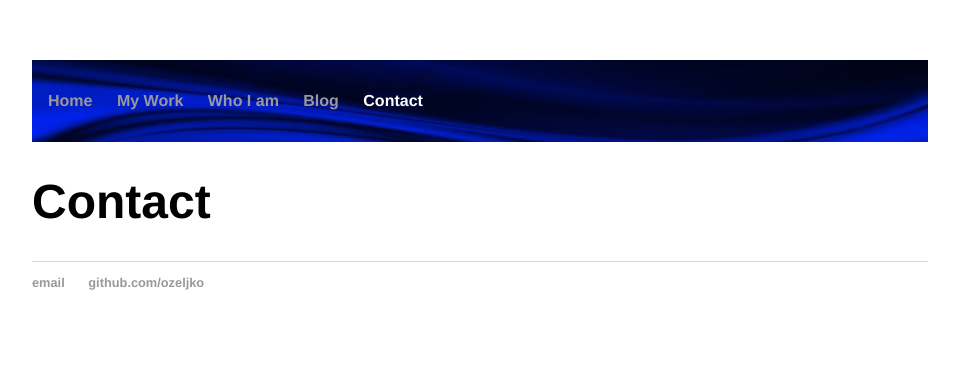
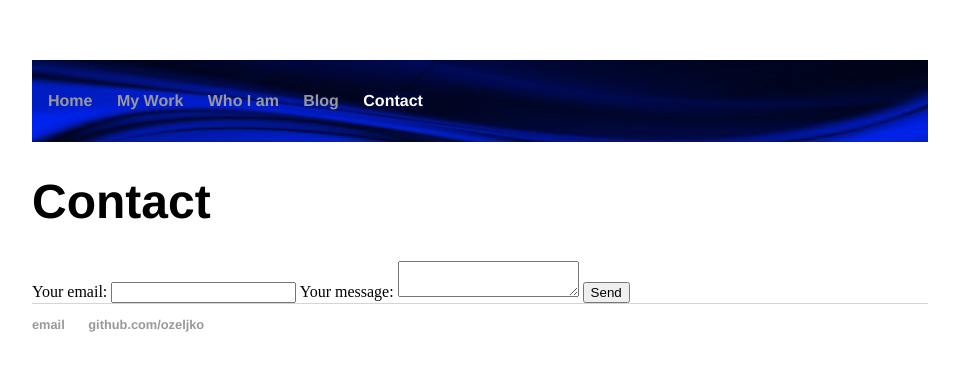
Before and after one commit to ozeljko/ozeljko.github.io, a Jekyll site: the page built from pages/contact.html, in a window 1280 px wide. Shown: the top 371 px of the page, without its empty margins (160-1119 px from the left). Built offline with Jekyll 4.4.1, drawn with Linux system fonts in a browser that asks for light colours; nearby versions of some CDN libraries.

Commit message:
Update contact.html

```diff
--- a/pages/contact.html
+++ b/pages/contact.html
@@ -4,5 +4,21 @@
 ---
 <div class="blurb">
 	<h1>Contact</h1>
+<form
+  action="https://formspree.io/myykpdjz"
+  method="POST"
+>
+  <label>
+    Your email:
+    <input type="text" name="_replyto">
+  </label>
+  <label>
+    Your message:
+    <textarea name="message"></textarea>
+  </label>
 
+  <!-- your other form fields go here -->
+
+  <button type="submit">Send</button>
+</form>
 </div><!-- /.blurb -->
```
